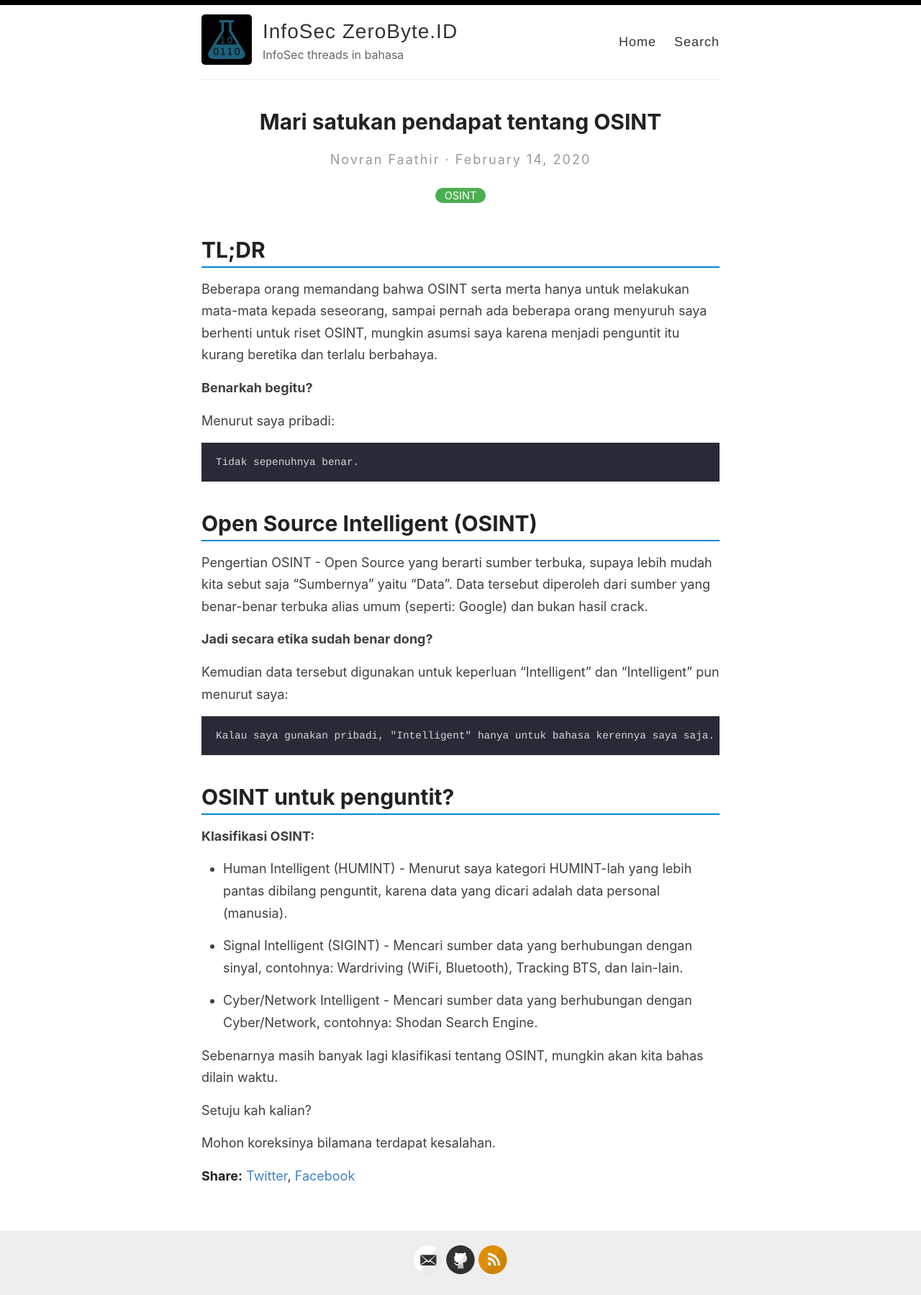
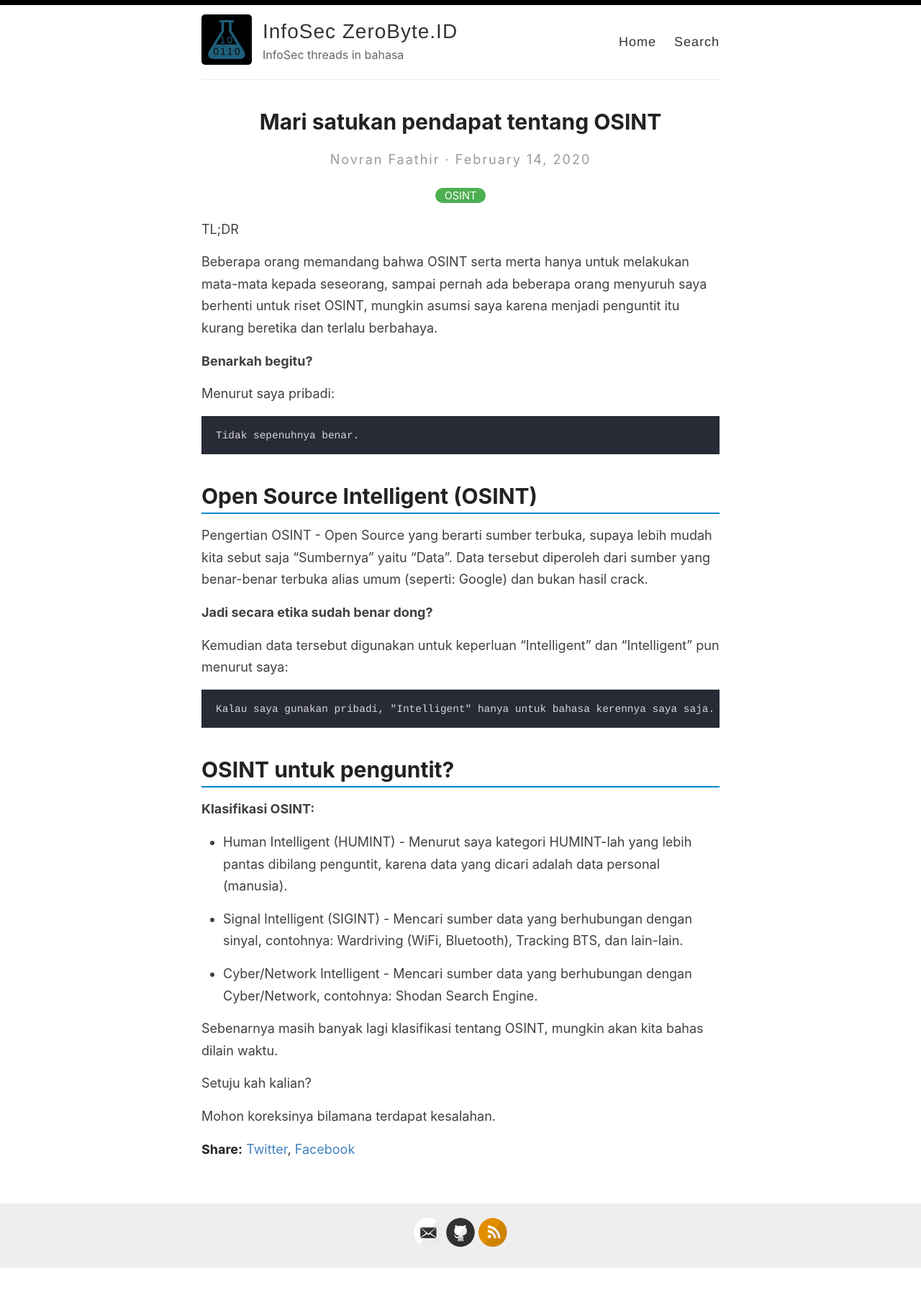
Before and after one commit to amitmerchant1990/reverie, a Jekyll site: the page built from _posts/2020-2-14-satukan-pendapat-tentang-OSINT.md, in a window 1280 px wide. Shown: the whole page at 72% size. Built offline with Jekyll 4.4.1, drawn with Linux system fonts in a browser that asks for light colours; after the commit the page ends 1762 px from its top, so only the background shows below that.

```diff
--- a/_posts/2020-2-14-satukan-pendapat-tentang-OSINT.md
+++ b/_posts/2020-2-14-satukan-pendapat-tentang-OSINT.md
@@ -5,7 +5,8 @@ categories: [OSINT]
 author: Novran Faathir
 ---
 
-# TL;DR
+TL;DR
+
 Beberapa orang memandang bahwa OSINT serta merta hanya untuk melakukan mata-mata kepada seseorang, sampai pernah ada beberapa orang menyuruh saya berhenti untuk riset OSINT, mungkin asumsi saya karena menjadi penguntit itu kurang beretika dan terlalu berbahaya.
 
 **Benarkah begitu?**
```
